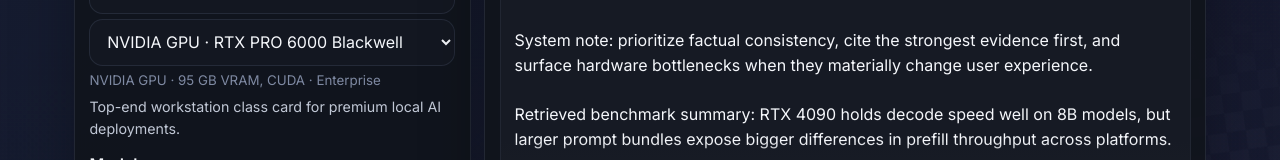
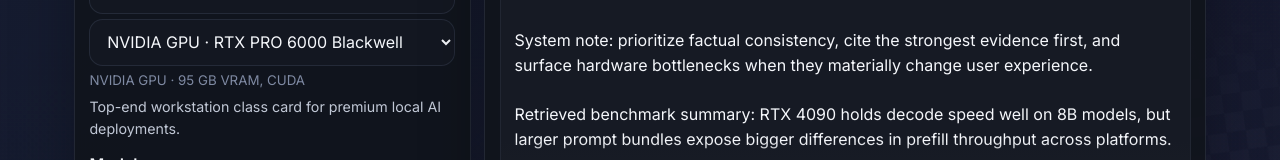
Before and after one commit to mcglothi/laptime, a React (Vite) app: page / in a window 1280 px wide. Shown: the part 364-524 px from the top of the page. Built offline with nearby package versions, Linux system fonts and the light colour scheme.

Commit message:
Hide volatile hardware pricing

```diff
--- a/src/components/SimulatorSection.jsx
+++ b/src/components/SimulatorSection.jsx
@@ -165,7 +165,7 @@ function SimulatorSection({
           ))}
         </select>
         <small>
-          {hardware.platform} · {hardware.spec} · {hardware.price}
+          {hardware.platform} · {hardware.spec}
         </small>
         <p>{hardware.buyer}</p>
       </label>
```
